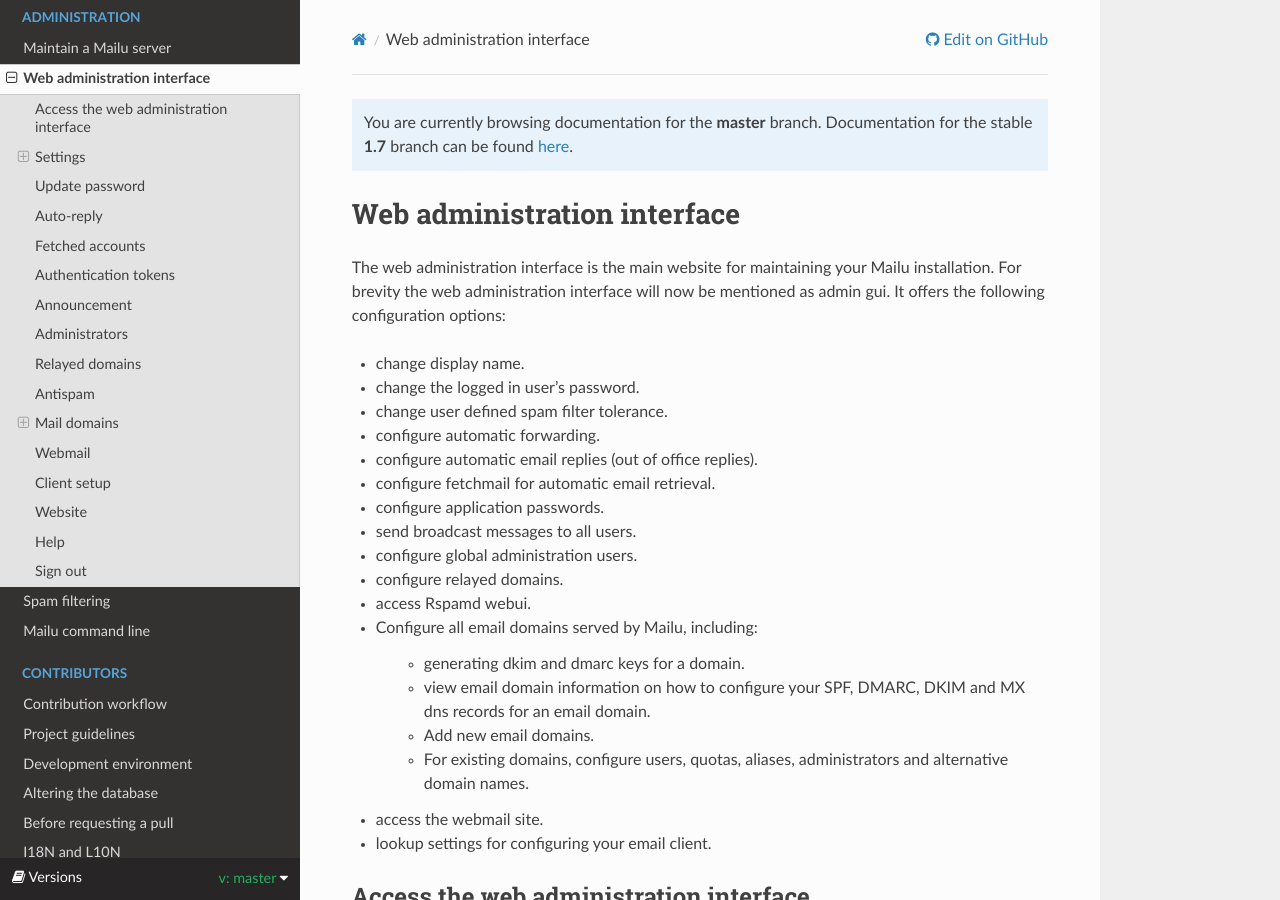
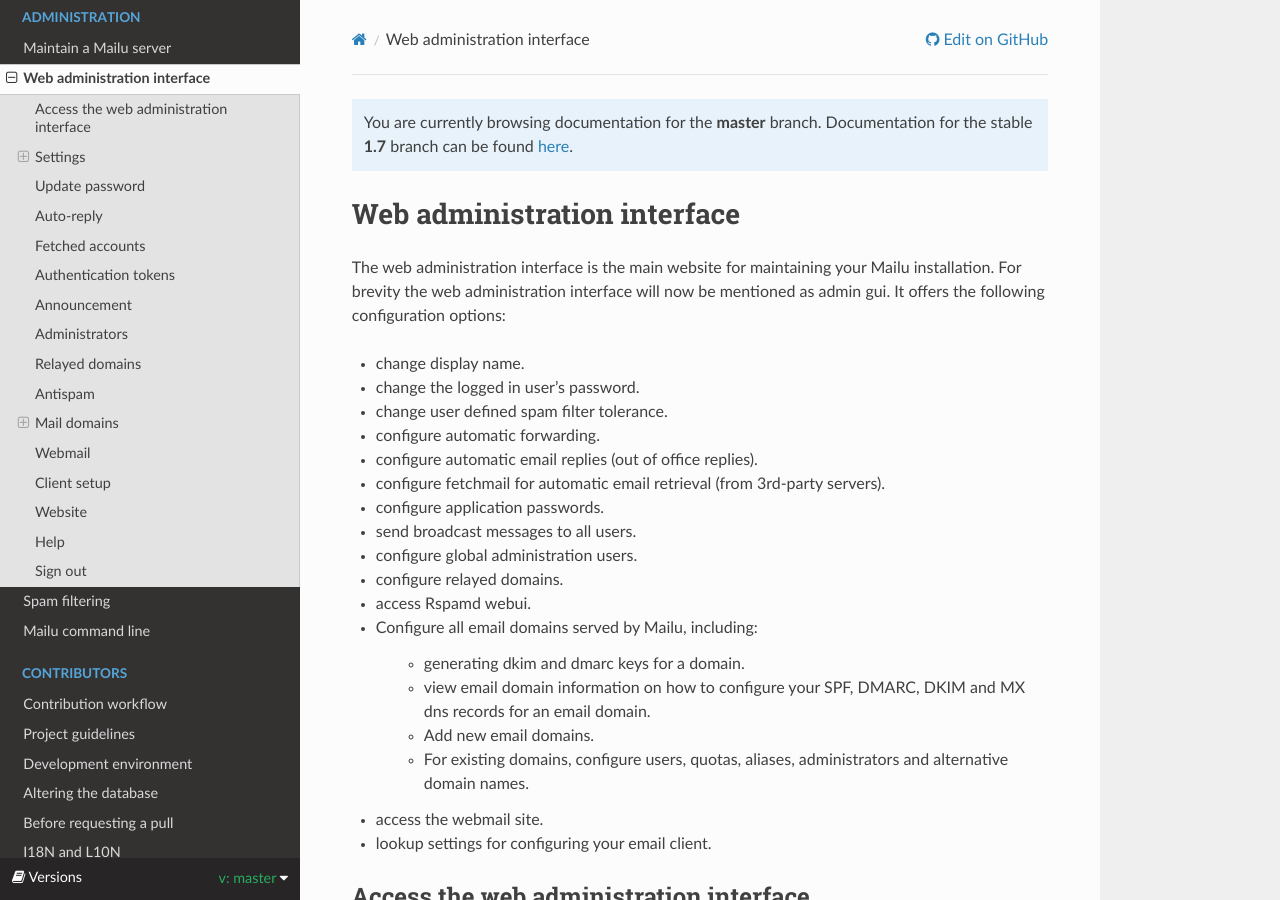
Before and after one commit to WillingDev0812/Mail-Management-Tool, a Sphinx documentation site: the page built from docs/webadministration.rst, in a window 1280 px wide and 900 px high. Built offline with Sphinx 7.4.7 and the Read the Docs theme 2.0.0, drawn with Linux system fonts in a browser that asks for light colours; formulas are drawn with MathJax 3.

Commit message:
Update docs/webadministration.rst
Co-authored-by: Dario Ernst <github@kanojo.de>

```diff
--- a/docs/webadministration.rst
+++ b/docs/webadministration.rst
@@ -15,7 +15,7 @@ It offers the following configuration options:
 
 * configure automatic email replies (out of office replies).
 
-* configure fetchmail for automatic email retrieval.
+* configure fetchmail for automatic email retrieval (from 3rd-party servers).
 
 * configure application passwords.
 
```
